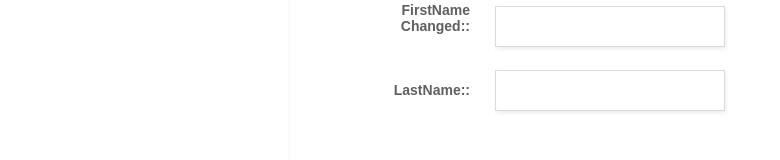
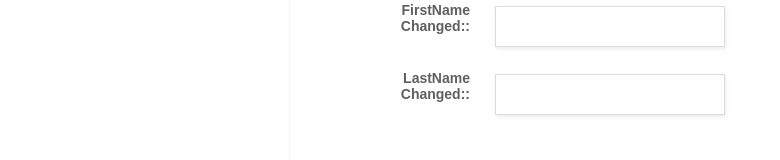
Before and after one commit to jyoerye/msajenkins, an Angular app in the folder angular-client/: page / in a window 1280 px wide. Shown: the part 148-308 px from the top of the page, without its empty margins (0-780 px from the left). Built offline with nearby package versions, Linux system fonts and the light colour scheme.

Commit message:
Update login.component.html

```diff
--- a/angular-client/src/app/login.component.html
+++ b/angular-client/src/app/login.component.html
@@ -21,7 +21,7 @@
           </label>
         </div>
         <div class="form-row">
-          <label> <span>LastName::</span> <input [(ngModel)]="lname" type="text"
+          <label> <span>LastName Changed::</span> <input [(ngModel)]="lname" type="text"
                                                name="lname" required>
           </label>
         </div>
```
